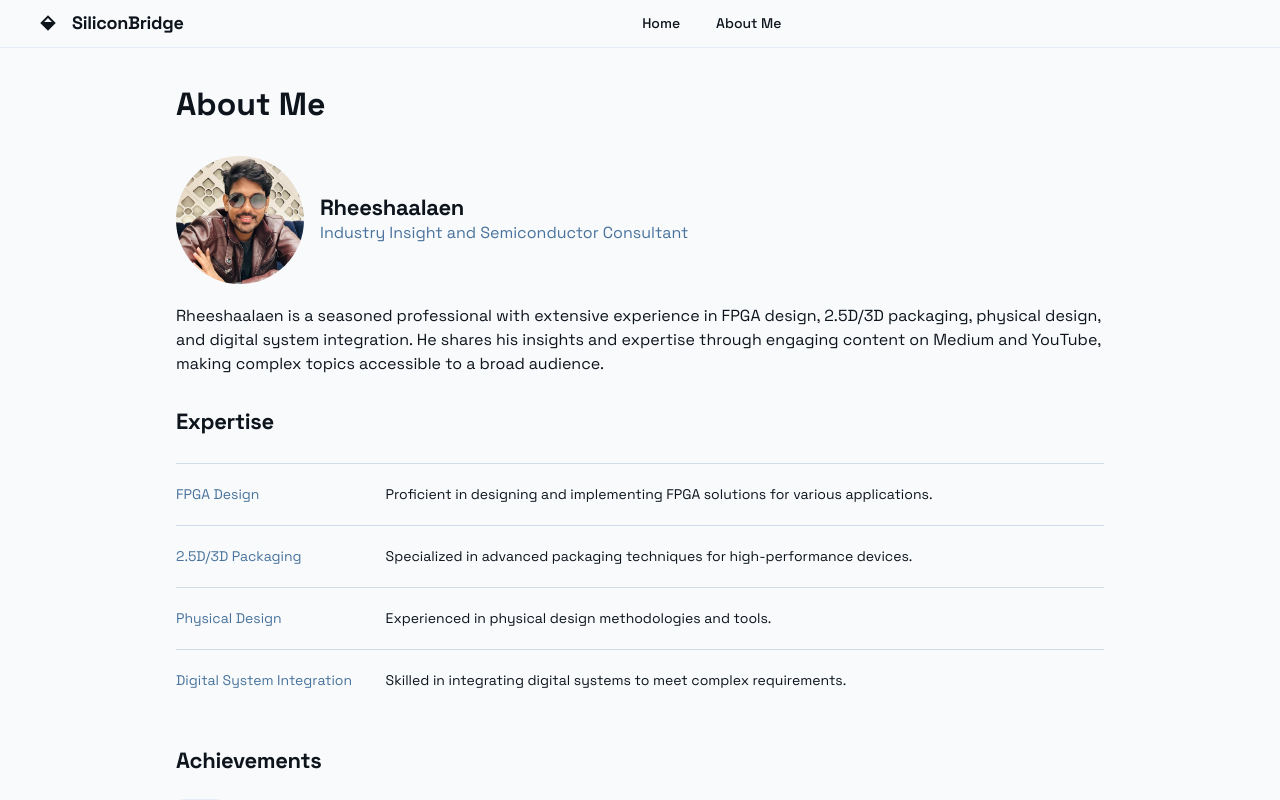
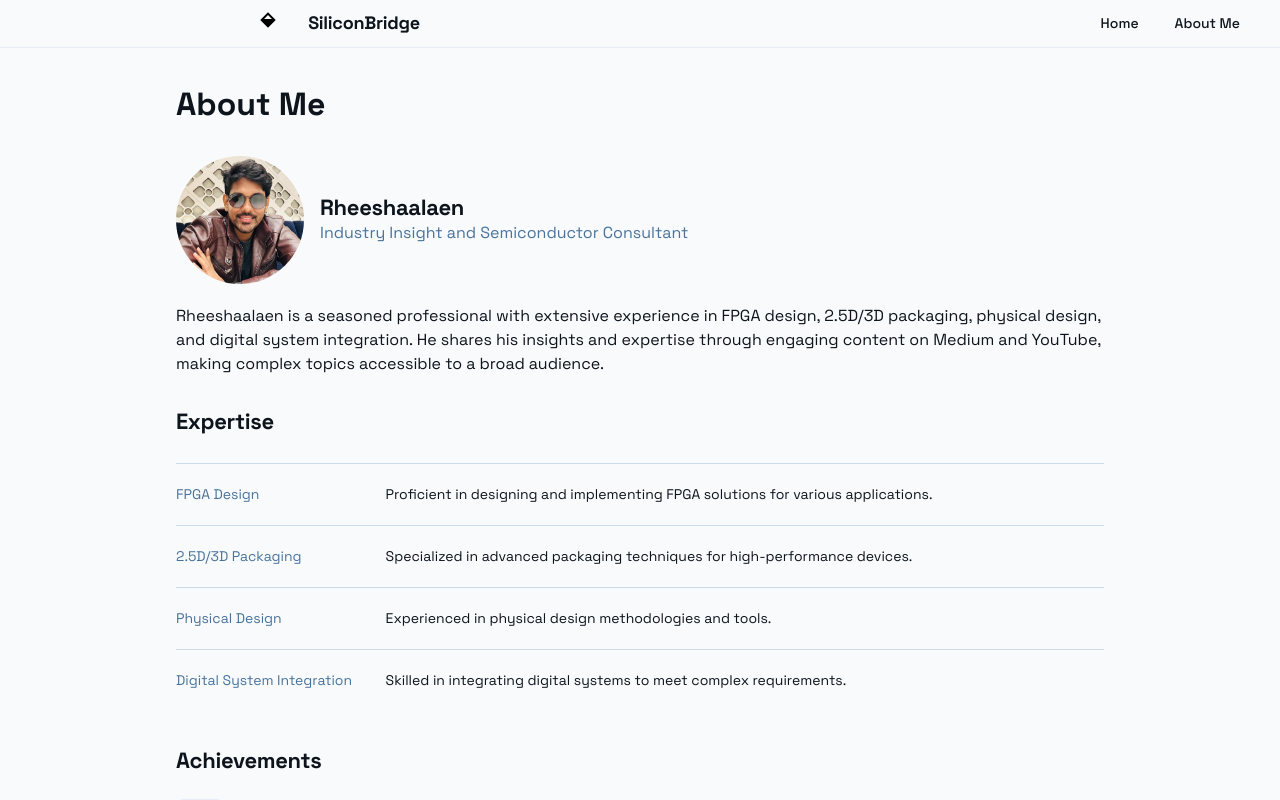
Before and after one commit to TrailBlaZerEmpire/SiliconBridge, a plain HTML site: page about.html in a window 1280 px wide. Drawn offline with nearby package versions, Linux system fonts and the light colour scheme.

Commit message:
Update about.html

```diff
--- a/about.html
+++ b/about.html
@@ -19,7 +19,10 @@
     <div class="relative flex size-full min-h-screen flex-col bg-slate-50 group/design-root overflow-x-hidden" style='font-family: "Space Grotesk", "Noto Sans", sans-serif;'>
       <div class="layout-container flex h-full grow flex-col">
         <header class="flex items-center justify-between whitespace-nowrap border-b border-solid border-b-[#e7edf4] px-10 py-3">
+            <!--
           <div class="flex items-center gap-4 text-[#0d141c]">
+             -->
+            <div class="flex justify-center flex-1 gap-8">
             <div class="size-4">
               <svg viewBox="0 0 48 48" fill="none" xmlns="http://www.w3.org/2000/svg">
                 <g clip-path="url(#clip0_6_535)">
@@ -37,10 +40,8 @@
             </div>
             <h2 class="text-[#0d141c] text-lg font-bold leading-tight tracking-[-0.015em]">SiliconBridge</h2>
           </div>
-          <div class="flex justify-center flex-1 gap-8">
-           <!--
-          <div class="flex flex-1 justify-end gap-8">
-             -->
+            <div class="flex flex-1 justify-end gap-8">
+
             <!--
             <div class="flex items-center gap-9">
               <a class="text-[#0d141c] text-sm font-medium leading-normal" href="#">Home</a>
```
